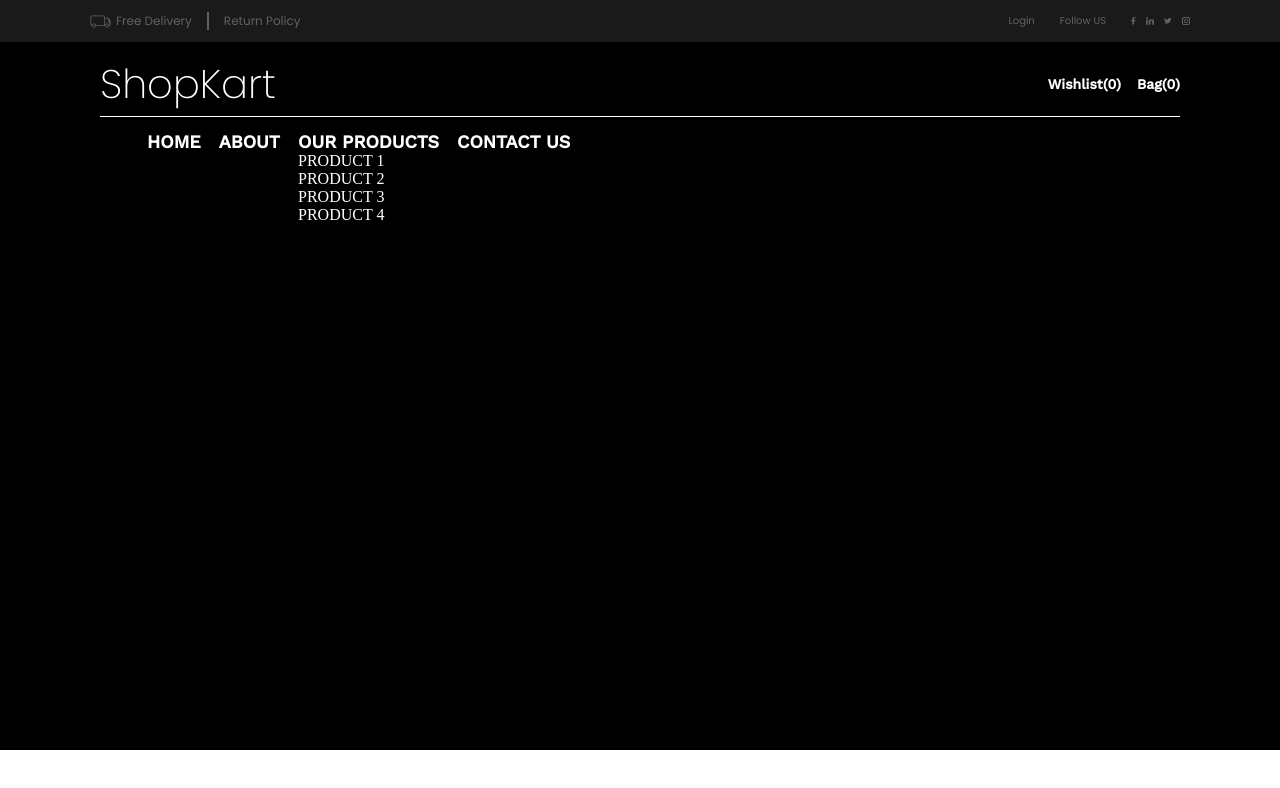
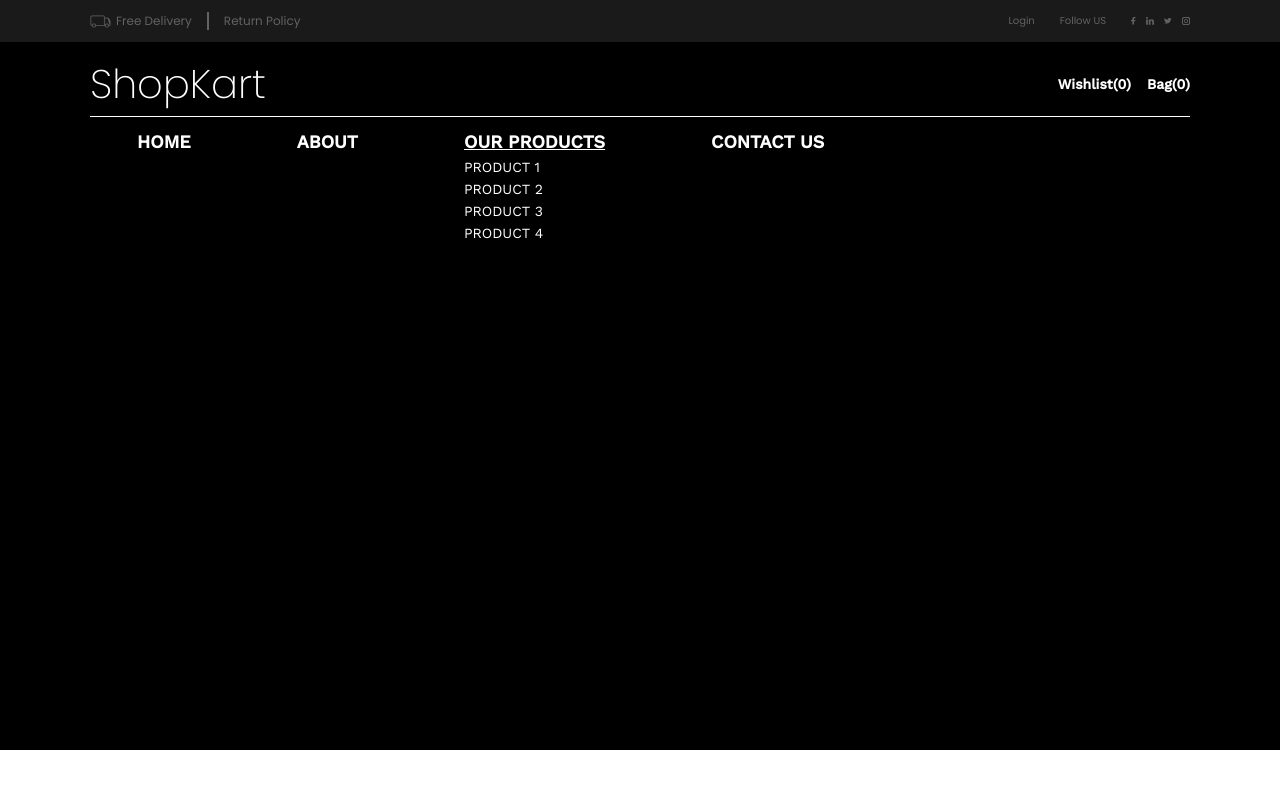
Before and after one commit to pradhanharshit/Studio-Graphene-Assignment, a React (Create React App) app: page / in a window 1280 px wide. Both pictures are taken after a click on the element "OUR PRODUCTS". Shown: the top 788 px of the page. Built offline with nearby package versions, Linux system fonts and the light colour scheme.

Commit message:
fix: our products font & style fix

```diff
--- a/src/components/Navbar/Navbar.css
+++ b/src/components/Navbar/Navbar.css
@@ -1,6 +1,5 @@
 .navbar {
-  padding: 12px 100px;
-
+  padding: 12px 90px;
   color: #ffffff;
 }
 
@@ -49,8 +48,15 @@
 }
 
 .nav-content {
-  margin-right: 18px;
+  margin-right: 106px;
   font-size: 18px;
   font-family: "Work Sans";
   font-weight: bold;
 }
+
+.prod-name {
+  font-size: 14px;
+  font-family: Work Sans;
+  font-weight: 300;
+  margin: 6px 0px;
+}
--- a/src/components/Navbar/Navbar.jsx
+++ b/src/components/Navbar/Navbar.jsx
@@ -22,7 +22,11 @@ const Navbar = () => {
             <div className="prod">
               <p
                 className="nav-content"
-                style={{ color: "white" }}
+                style={{
+                  color: "white",
+                  textDecoration: dropVis ? "underline" : "none",
+                  marginBottom: "1px",
+                }}
                 onClick={() => {
                   setDropVis(!dropVis);
                 }}
@@ -35,7 +39,7 @@ const Navbar = () => {
                     .filter((nav) => nav.name === "OUR PRODUCTS")
                     .map((arr) => {
                       return arr.child.map((prod) => {
-                        return <p>{prod.name}</p>;
+                        return <p className="prod-name">{prod.name}</p>;
                       });
                     })}
                 </div>
```
